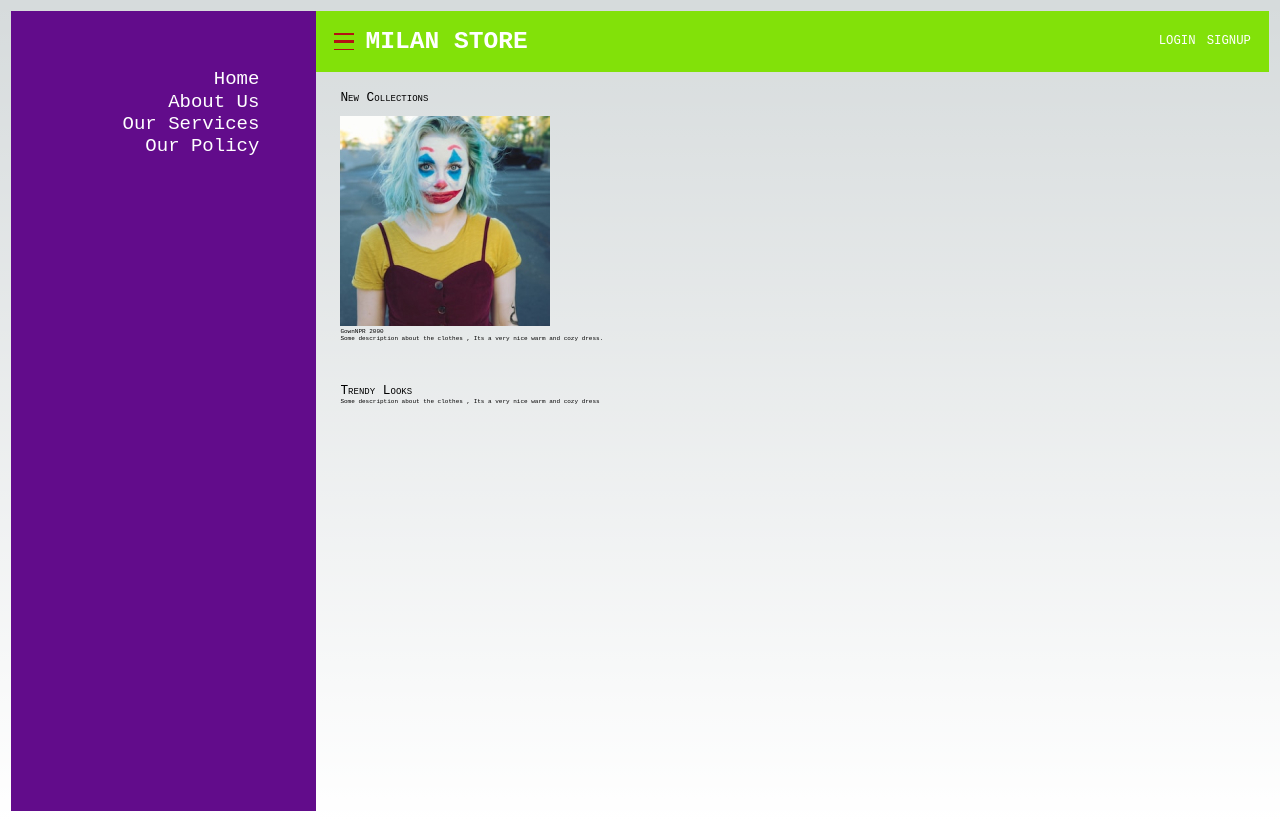
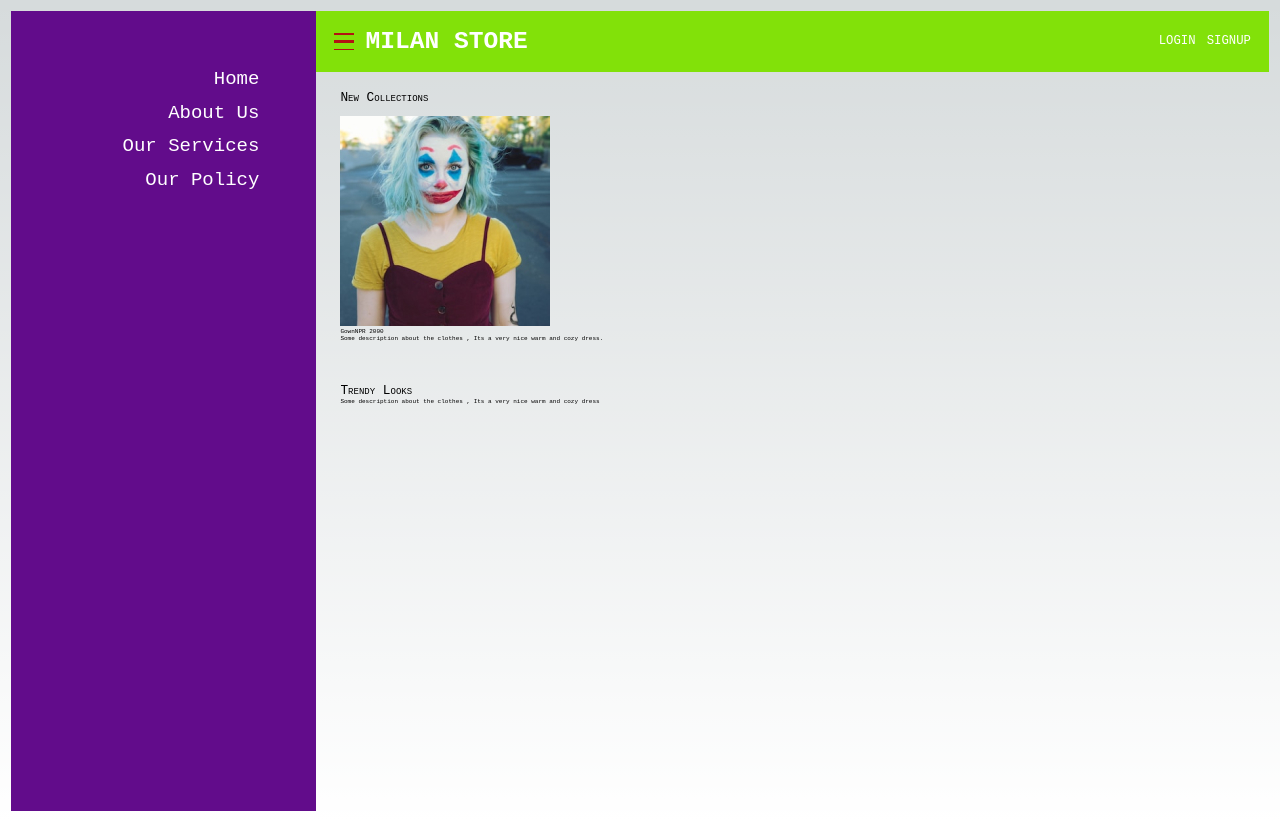
Before and after one commit to basmil159/Store-practice, a Next.js app: page / in a window 1280 px wide. Built offline with nearby package versions, Linux system fonts and the light colour scheme.

Commit message:
Added padding to the list of nav elements

```diff
--- a/pages/index.tsx
+++ b/pages/index.tsx
@@ -36,7 +36,6 @@ export default function Home() {
           <div className={styles.newCollections}>
             <h2>New Collections</h2>
             <div className='products'>
-
               <div className='product'>
                 <img src={jokerImg.src} alt='Joker Image' />
                 <div className='product-title'>
--- a/styles/Home.module.css
+++ b/styles/Home.module.css
@@ -26,6 +26,10 @@
 .nav ul {
   list-style-type: none;
   color: #fff;
+}
+
+.nav ul li:not(:first-child) {
+  padding-top: 2rem;
 }
 
 /* styling header */
@@ -90,7 +94,7 @@
   display: flex;
   flex-direction: column;
   gap: 7.3rem;
-  padding:3.2rem 4.3rem;
+  padding: 3.2rem 4.3rem;
 }
 
 .mainContainer h2 {
```
